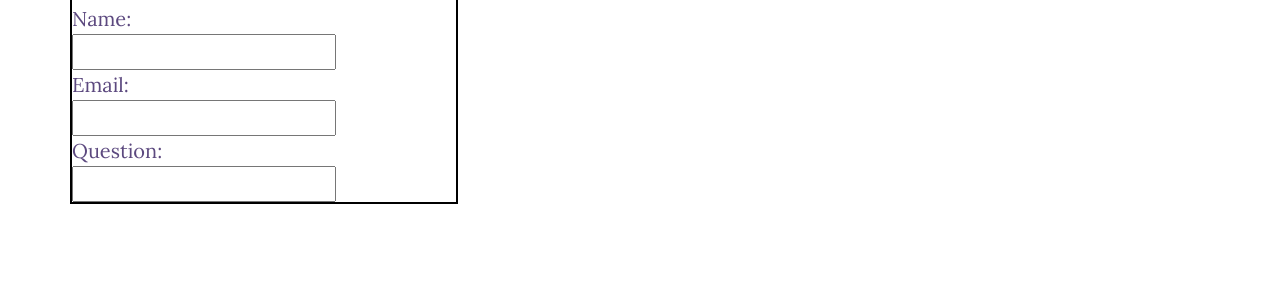
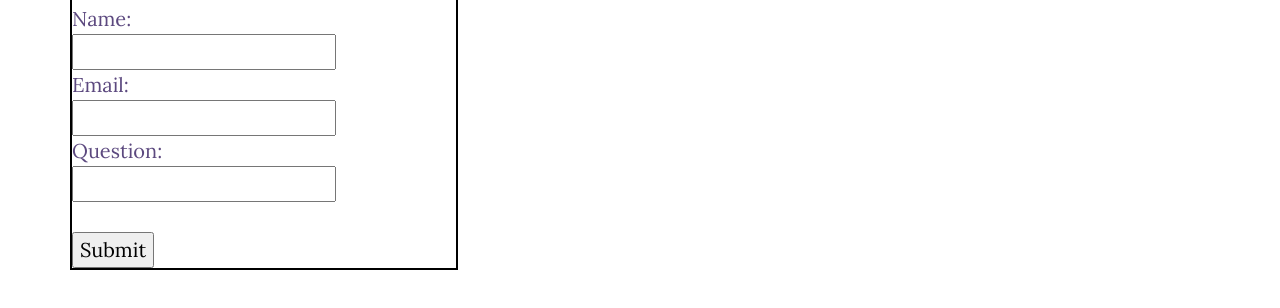
Before and after one commit to BraveCamp/womensHealthAwareness, a website: page faqs.html in a window 1280 px wide. Shown: the part 296-604 px from the top of the page. Drawn offline with nearby package versions, Linux system fonts and the light colour scheme.

```diff
--- a/faqs.html
+++ b/faqs.html
@@ -64,7 +64,8 @@
                                 Email: <br>
                                 <input type="email" name="email"><br>
                                 Question: <br>
-                                <input type="question" name="question"> <br>
+                                <input type="question" name="question"> <br><br>
+                                <input type="submit" value="Submit">
 
                             </form>
                         </div>
```
